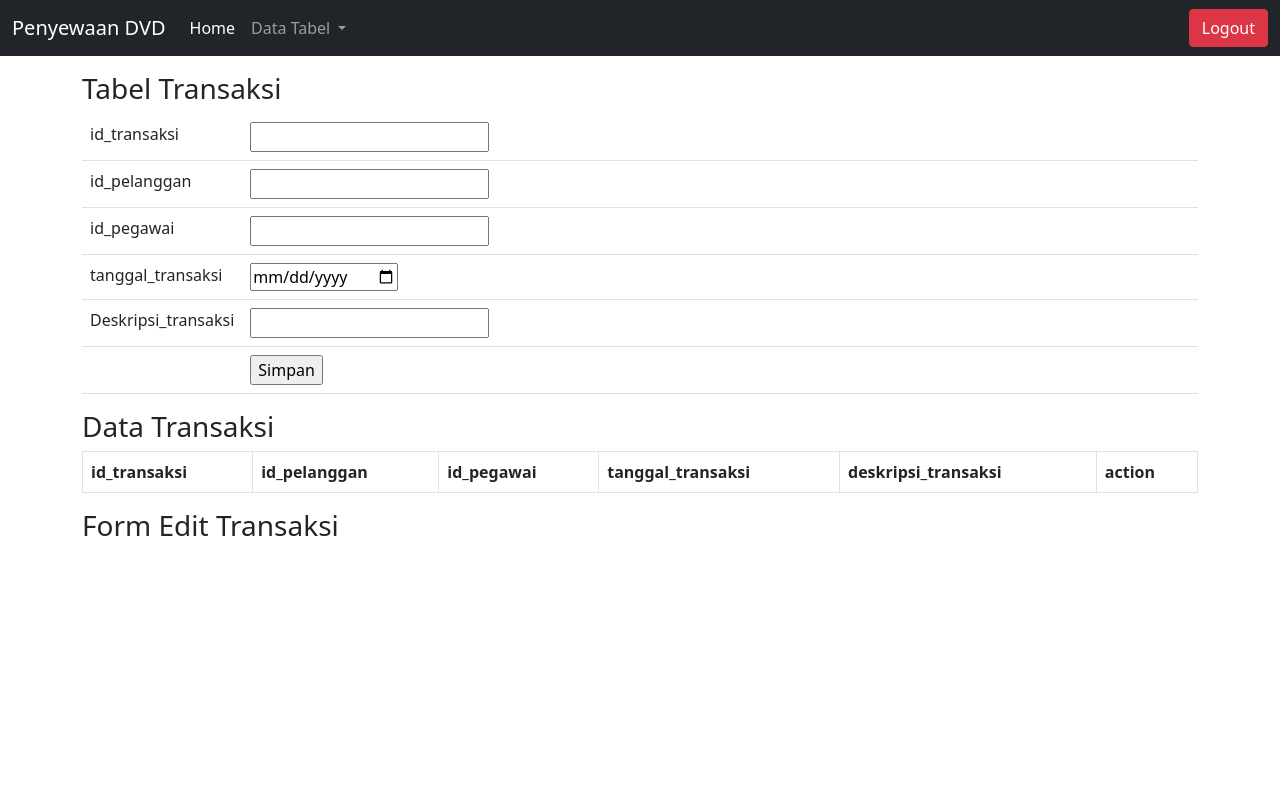
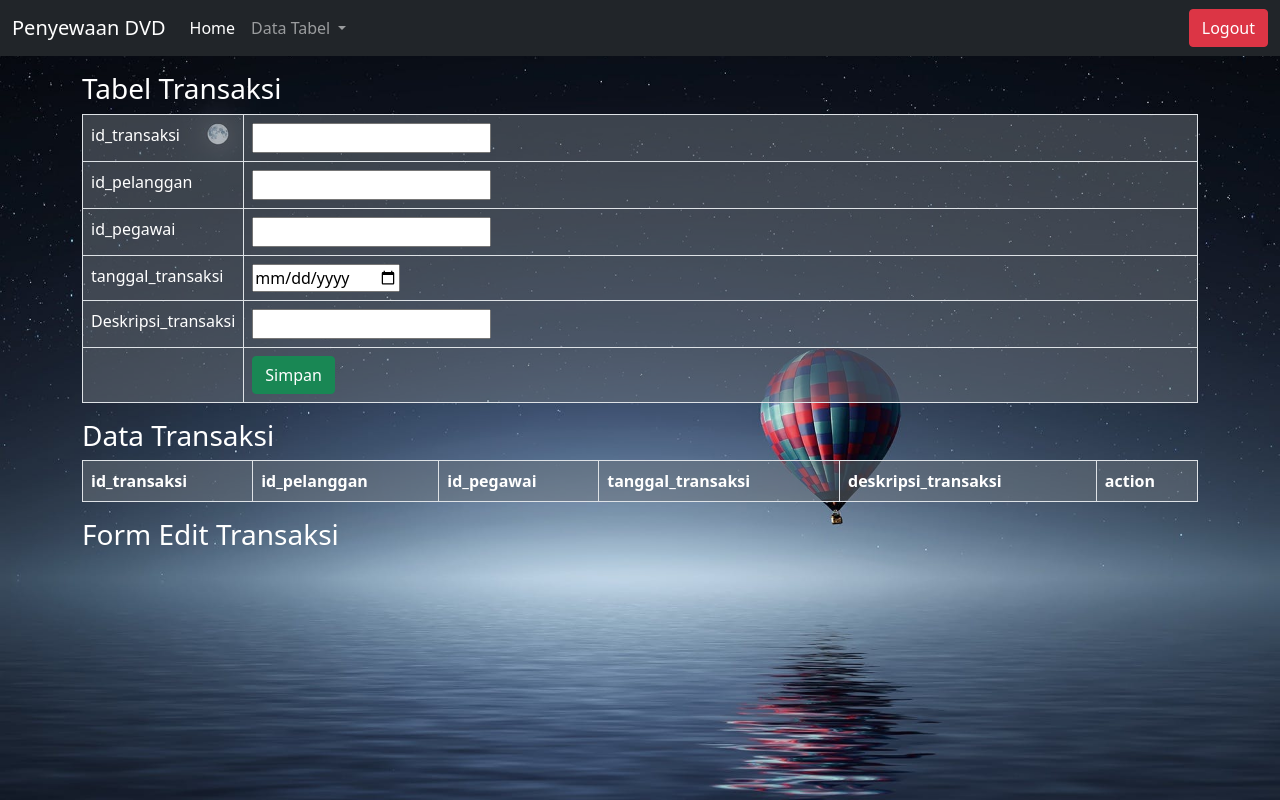
Before and after one commit to EvanAdhiguna/tubesTools, a PHP site: page /transaksi.php in a window 1280 px wide. Run offline with PHP 8.4, Linux system fonts and the light colour scheme; data that the repository does not hold is empty.

Commit message:
Add files via upload
test bang

```diff
--- a/transaksi.php
+++ b/transaksi.php
@@ -5,9 +5,34 @@
     <meta name="viewport" content="width=device-width, initial-scale=1.0">
     <link href="https://cdn.jsdelivr.net/npm/bootstrap@5.1.3/dist/css/bootstrap.min.css" rel="stylesheet" integrity="sha384-1BmE4kWBq78iYhFldvKuhfTAU6auU8tT94WrHftjDbrCEXSU1oBoqyl2QvZ6jIW3" crossorigin="anonymous">
     <title>Penyewaan</title>
+    <style>
+        body {
+            background-image: url('img/background5.jpg');
+            background-size: cover;
+        }
+        .overlay {
+      display: none;
+      position: fixed;
+      top: 0;
+      left: 0;
+      width: 100%;
+      height: 100%;
+      background: rgba(0, 0, 0, 0.5);
+      justify-content: center;
+      align-items: center;
+      z-index: 1;
+    }
+
+    .edit-form {
+      background: #fff;
+      padding: 20px;
+      max-width: 400px;
+      margin: auto;
+    }
+    </style>
 </head>
-<body>
 <body class="light">
+
 <nav class="navbar navbar-expand-lg navbar-dark bg-dark text-light sticky-top">
         <div class="container-fluid">
           <a class="navbar-brand" href="#">Penyewaan DVD</a>
@@ -25,7 +50,7 @@
                 </a>
                 <ul class="dropdown-menu" aria-labelledby="navbarDropdown">
                     <li><a class="dropdown-item" href="DVD.php">Tabel Barang</a></li>
-                  <li><a class="dropdown-item" href="pegawai.php"> TabelPegawai</a></li>
+                  <li><a class="dropdown-item" href="pegawai.php"> Tabel Pegawai</a></li>
                   <li><a class="dropdown-item" href="pelanggan.php">Tabel Pelanggan</a></li>
                   <li><a class="dropdown-item" href="transaksi.php"> Tabel Transaksi</a></li>
                   <li><a class="dropdown-item" href="dt_transaksi.php">Tabel Detail Transaksi</a></li>
@@ -46,11 +71,11 @@
 
 
 <div class="container mt-3">
-    <h3> Tabel Transaksi</h3>
+    <h3 style="color: white"> Tabel Transaksi</h3>
 
     <!-- Form Tambah Transaksi -->
     <form action="" method="post">
-        <table class="table">
+        <table class="table table-bordered" style="background-color: rgba(108, 117, 125, 0.5); color: white;">
             <tr>
                 <td width="130">id_transaksi</td>
                 <td><input type="text" name="id_transaksi"></td>
@@ -73,7 +98,7 @@
             </tr>
             <tr>
                 <td></td>
-                <td><input type="submit" value="Simpan" name="proses_transaksi"></td>
+                <td><input type="submit" value="Simpan" name="proses_transaksi" class="btn btn-success"></td>
             </tr>
         </table>
     </form>
@@ -101,8 +126,8 @@
     ?>
 
     <!-- Menampilkan data transaksi -->
-    <h3> Data Transaksi </h3>
-    <table class='table table-bordered'>
+    <h3 style='color: white;'> Data Transaksi </h3>
+    <table class='table table-bordered' style='background-color: rgba(108, 117, 125, 0.5); color: white;'>
         <tr>
             <th>id_transaksi</th>
             <th>id_pelanggan</th>
@@ -158,7 +183,7 @@ if ($_SERVER["REQUEST_METHOD"] == "POST" && isset($_POST['hapus_transaksi_id']))
 
 
     <!-- Form Edit Transaksi -->
-    <h3> Form Edit Transaksi </h3>
+    <h3 style="color: white;"> Form Edit Transaksi </h3>
     <form action="" method="post">
         <?php
         if (isset($_GET['edit_transaksi'])) {
@@ -166,7 +191,7 @@ if ($_SERVER["REQUEST_METHOD"] == "POST" && isset($_POST['hapus_transaksi_id']))
             $query_edit_transaksi = mysqli_query($koneksi, "SELECT * FROM tb_transaksi WHERE id_transaksi = $id_transaksi_edit");
             $data_edit_transaksi = mysqli_fetch_array($query_edit_transaksi);
         ?>
-        <table class="table">
+        <table class="table table-bordered" style="background-color: rgba(108, 117, 125, 0.5); color: white;">
             <tr>
                 <td width="130">id_transaksi</td>
                 <td><input type="text" name="id_transaksi_edit" value="<?php echo $data_edit_transaksi['id_transaksi']; ?>" readonly></td>
@@ -189,7 +214,7 @@ if ($_SERVER["REQUEST_METHOD"] == "POST" && isset($_POST['hapus_transaksi_id']))
             </tr>
             <tr>
                 <td></td>
-                <td><input type="submit" value="Update" name="proses_edit_transaksi"></td>
+                <td><input type="submit" value="Update" name="proses_edit_transaksi" class="btn btn-success"></td>
             </tr>
         </table>
         <?php } ?>
```
Also changed, not shown: pegawai.php (+21 -2 lines).
